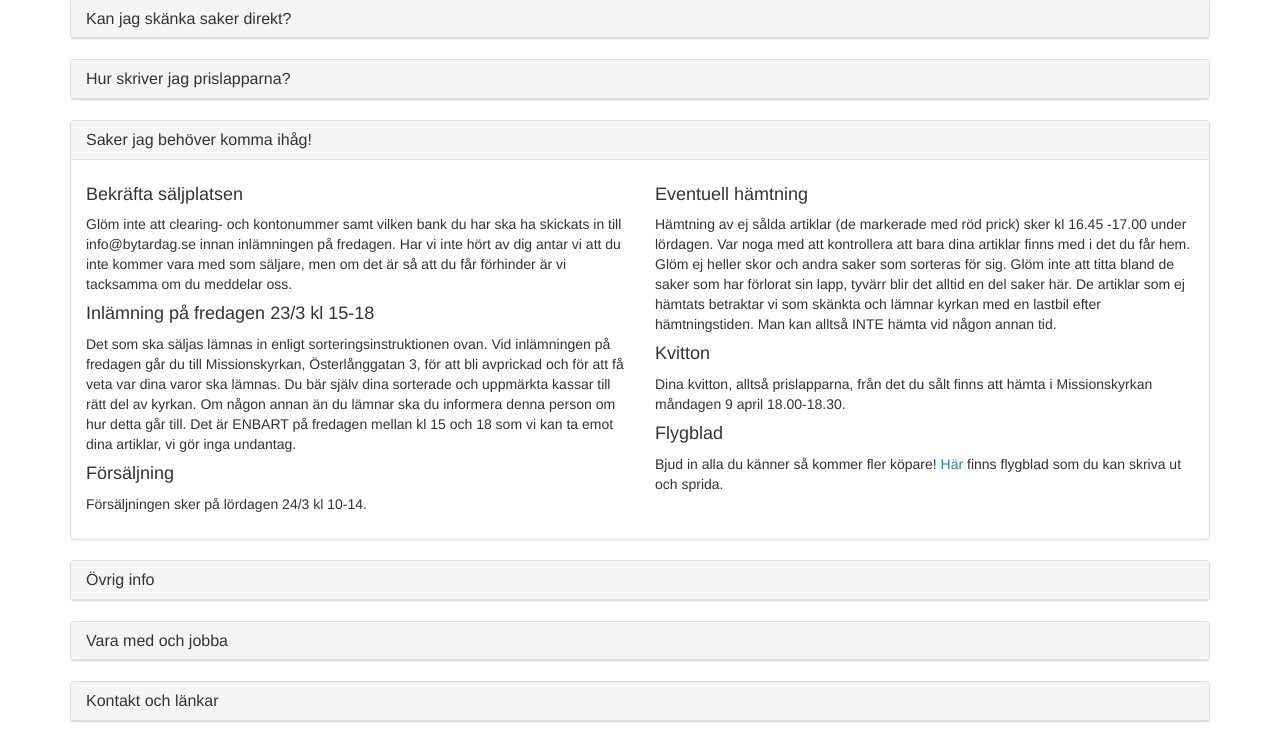
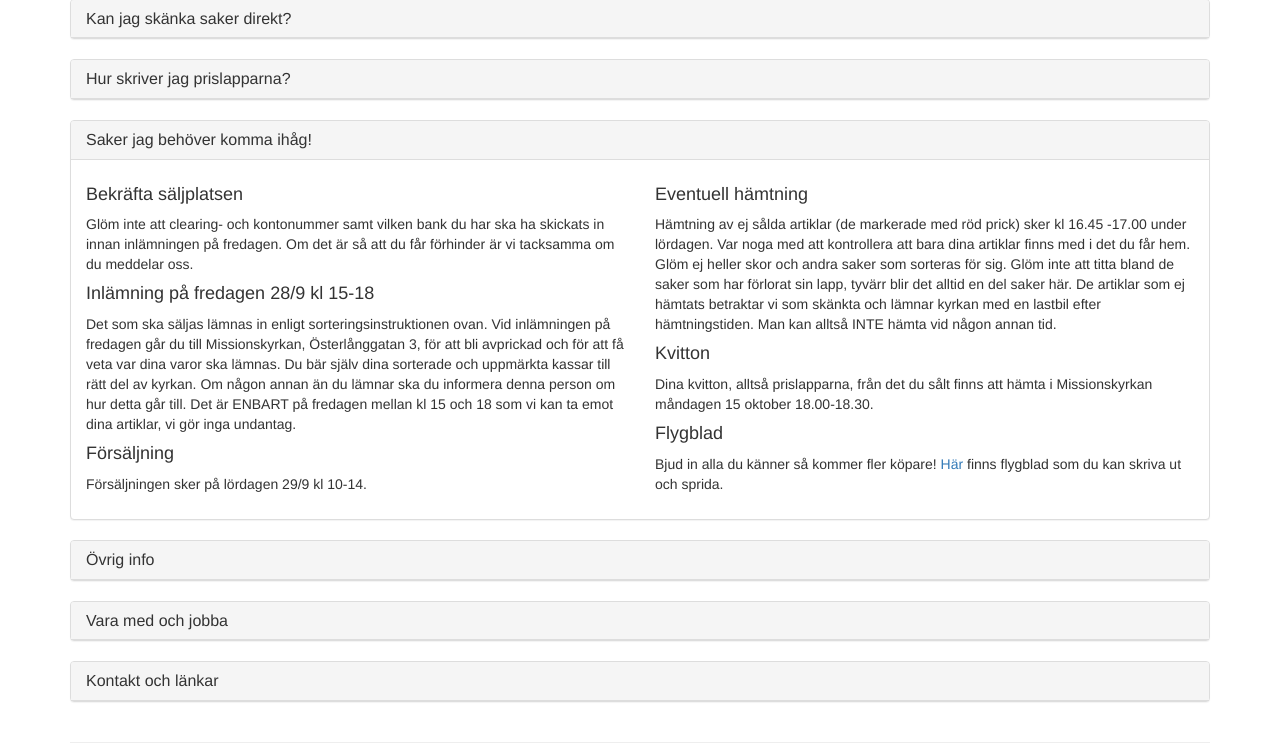
Before and after one commit to Limpan/bytardag, a Flask app: page /info in a window 1280 px wide, after a click on "Saker jag behöver komma ihåg!". Shown: the part 334-1088 px from the top of the page. Run offline with Flask 2, Linux system fonts and the light colour scheme; some libraries are stand-ins or nearby versions.

Commit message:
Fixes on the fly.

```diff
--- a/web/app/models.py
+++ b/web/app/models.py
@@ -252,7 +252,7 @@ class Event(db.Model):
     signup_start = db.Column(db.DateTime)
     signup_end = db.Column(db.DateTime)
     limit = db.Column(db.Integer)
-    attendees = db.relationship('Attendance', back_populates='event')
+    attendees = db.relationship('Attendance', back_populates='event', order_by='Attendance.seller_id')
     next_seller_id = db.Column(db.Integer, default=0)
 
 
--- a/web/app/templates/main/event.html
+++ b/web/app/templates/main/event.html
@@ -33,7 +33,7 @@
           <th>E-mail</th>
           <th>Förnamn</th>
           <th>Efternamn</th>
-          <th>Tidpunkt</th>
+          <th>Konto</th>
         </thead>
         <tbody>
           {% for attendance in event.attendees %}
@@ -42,7 +42,7 @@
             <td>{{ attendance.user.email }}</td>
             <td>{{ attendance.user.first_name if attendance.user.first_name }}</td>
             <td>{{ attendance.user.last_name if attendance.user.last_name }}</td>
-            <td>{{ attendance.timestamp }}</td>
+            <td>{{ 'Ja' if attendance.user.account }}</td>
           </tr>
           {% endfor %}
         </tbody>
--- a/web/app/templates/main/index.html
+++ b/web/app/templates/main/index.html
@@ -17,7 +17,7 @@
       <p>
         Kom till Klädbytardagen och fynda. Vi har öppet {{ moment(current_event.start).format('dddd [den] D MMMM [klockan] HH:mm') }} till {{ moment(current_event.end).format('HH:mm') }}.
         Barnkläder och skor säljs i Missionskyrkan på Österlånggatan 3 medan leksaker och tillbehör i säljs på Fröhuset på Österlånggatan 6.
-        Utanför Missionskyrkan kan man köpa korv med bröd som säljs av Eksjö Missionskyrkas Equmeniascouter. Betala helst med kort eller Swish.
+        Utanför Missionskyrkan kan man köpa korv med bröd som säljs av Eksjö Missionskyrkas Equmeniascouter. Betalning med Swish eller kontanter.
       </p>
 
       <!-- Sälj -->
--- a/web/app/templates/main/info.html
+++ b/web/app/templates/main/info.html
@@ -165,17 +165,17 @@
             <div class="col-md-6">
               <h4>Bekräfta säljplatsen</h4>
               <p>
-                Glöm inte att clearing- och kontonummer samt vilken bank du har ska ha skickats in till info@bytardag.se innan inlämningen på fredagen. Har vi inte hört av dig antar vi att du inte kommer vara med som säljare, men om det är så att du får förhinder är vi tacksamma om du meddelar oss.
+                Glöm inte att clearing- och kontonummer samt vilken bank du har ska ha skickats in innan inlämningen på fredagen. Om det är så att du får förhinder är vi tacksamma om du meddelar oss.
               </p>
 
-              <h4>Inlämning på fredagen 23/3 kl 15-18</h4>
+              <h4>Inlämning på fredagen 28/9 kl 15-18</h4>
               <p>
                 Det som ska säljas lämnas in enligt sorteringsinstruktionen ovan. Vid inlämningen på fredagen går du till Missionskyrkan, Österlånggatan 3, för att bli avprickad och för att få veta var dina varor ska lämnas. Du bär själv dina sorterade och uppmärkta kassar till rätt del av kyrkan. Om någon annan än du lämnar ska du informera denna person om hur detta går till. Det är ENBART på fredagen mellan kl 15 och 18 som vi kan ta emot dina artiklar, vi gör inga undantag.
               </p>
 
               <h4>Försäljning</h4>
               <p>
-                Försäljningen sker på lördagen 24/3 kl 10-14.
+                Försäljningen sker på lördagen 29/9 kl 10-14.
               </p>
             </div>
 
@@ -188,7 +188,7 @@
 
               <h4>Kvitton</h4>
               <p>
-                Dina kvitton, alltså prislapparna, från det du sålt finns att hämta i Missionskyrkan måndagen 9 april 18.00-18.30.
+                Dina kvitton, alltså prislapparna, från det du sålt finns att hämta i Missionskyrkan måndagen 15 oktober 18.00-18.30.
               </p>
 
               <h4>Flygblad</h4>
```
Also changed, not shown: web/app/templates/main/event_with_bank_details.html (+11 -4 lines).
